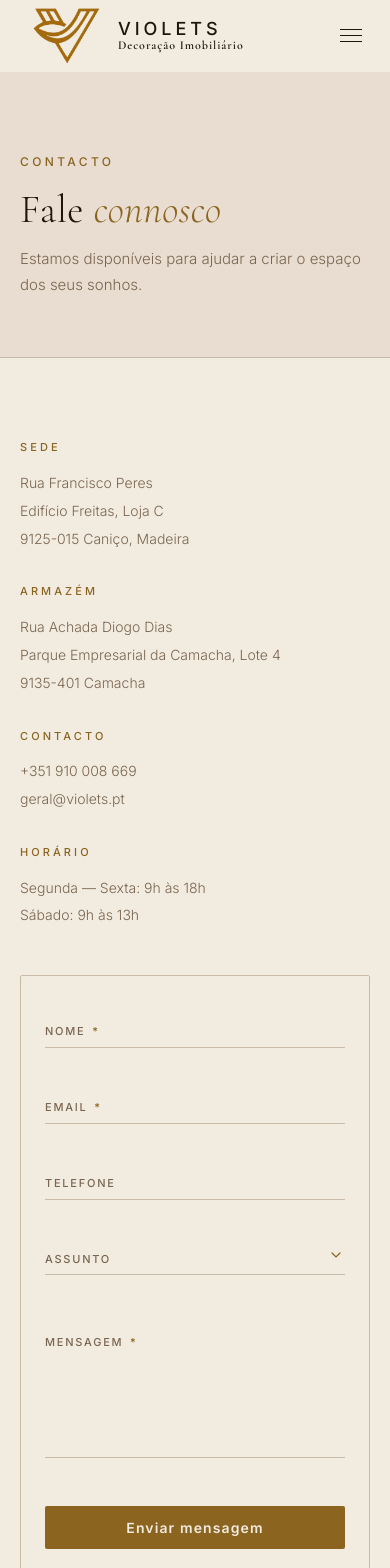
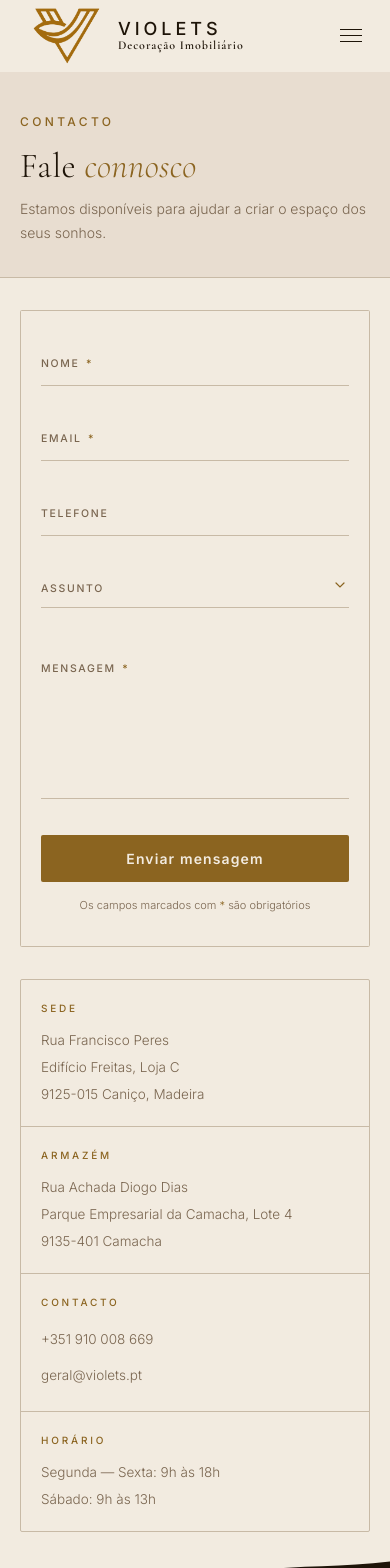
Before and after one commit to joaolopes53/violets, a React (Vite) app: page /contacto in a window 390 px wide. Shown: the top 1568 px of the page. Built offline with nearby package versions, Linux system fonts and the light colour scheme.

Commit message:
feat: improve mobile responsiveness and layout for contact page styling

```diff
--- a/src/pages/Contacto.css
+++ b/src/pages/Contacto.css
@@ -299,26 +299,148 @@
 .btn--ghost { color: var(--text); border: 1px solid var(--border); }
 .btn--ghost:hover { border-color: var(--gold-dim); color: var(--gold); }
 
-/* Responsive */
+/* Responsive — Tablet */
 @media (max-width: 900px) {
+  .contacto__header {
+    padding: 56px 24px 40px;
+  }
+  .contacto__body {
+    padding: 48px 24px 80px;
+  }
   .contacto__inner {
     grid-template-columns: 1fr;
-    gap: 48px;
+    gap: 40px;
   }
   .contacto__info {
     position: static;
     display: grid;
     grid-template-columns: repeat(2, 1fr);
-    gap: 32px;
+    gap: 24px;
   }
   .contacto__form-wrap { padding: 32px; }
 }
 
+/* Responsive — Mobile */
 @media (max-width: 600px) {
-  .contacto__info { grid-template-columns: 1fr; }
-  .form__row--2 { flex-direction: column; gap: 36px; }
-  .contacto__form-wrap { padding: 32px 24px; }
-  .form__submit { flex-direction: column; align-items: stretch; gap: 16px; }
-  .form__submit .btn { justify-content: center; }
-  .form__submit p { text-align: center; }
+  .contacto__header {
+    padding: 40px 20px 32px;
+  }
+
+  .contacto__header h1 {
+    font-size: clamp(32px, 9vw, 48px);
+    margin-bottom: 12px;
+  }
+
+  .contacto__header p {
+    font-size: 14px;
+  }
+
+  .contacto__body {
+    padding: 32px 20px 80px;
+  }
+
+  .contacto__inner {
+    gap: 32px;
+  }
+
+  /* Form first, info below on mobile */
+  .contacto__form-wrap { order: -1; }
+
+  /* Info blocks — single column with divider lines */
+  .contacto__info {
+    grid-template-columns: 1fr;
+    gap: 0;
+    border: 1px solid var(--border);
+    border-radius: var(--radius);
+    overflow: hidden;
+  }
+
+  .info-block {
+    padding: 20px 20px;
+    border-bottom: 1px solid var(--border);
+  }
+
+  .info-block:last-child {
+    border-bottom: none;
+  }
+
+  .info-block__label {
+    font-size: 10px;
+    margin-bottom: 8px;
+  }
+
+  .info-block p,
+  .info-block a {
+    font-size: 13.5px;
+  }
+
+  /* Contact links — make them easy to tap */
+  .info-block a {
+    display: inline-block;
+    padding: 2px 0;
+    min-height: 28px;
+    line-height: 28px;
+  }
+
+  /* Form */
+  .contacto__form-wrap {
+    padding: 28px 20px 32px;
+    border-radius: calc(var(--radius) * 0.8);
+  }
+
+  .form {
+    gap: 28px;
+  }
+
+  .form__row--2 {
+    flex-direction: column;
+    gap: 28px;
+  }
+
+  /* Bigger hit area for inputs on mobile */
+  .form__field input,
+  .form__field select,
+  .form__field textarea {
+    font-size: 16px; /* prevents iOS zoom on focus */
+    padding: 16px 0 10px 0;
+  }
+
+  .form__field label {
+    font-size: 10.5px;
+    top: 16px;
+  }
+
+  /* Submit row — stacked, full-width */
+  .form__submit {
+    flex-direction: column;
+    align-items: stretch;
+    gap: 14px;
+    margin-top: 8px;
+  }
+
+  .form__submit .btn {
+    justify-content: center;
+    width: 100%;
+    padding: 15px 24px;
+    font-size: 14px;
+  }
+
+  .form__submit p {
+    text-align: center;
+    font-size: 11px;
+  }
+
+  /* Success state */
+  .form-success {
+    padding: 40px 12px;
+    gap: 16px;
+  }
+
+  .form-success h3 {
+    font-size: 22px;
+  }
+
+  .form-success p {
+    font-size: 13.5px;
+  }
 }
```
